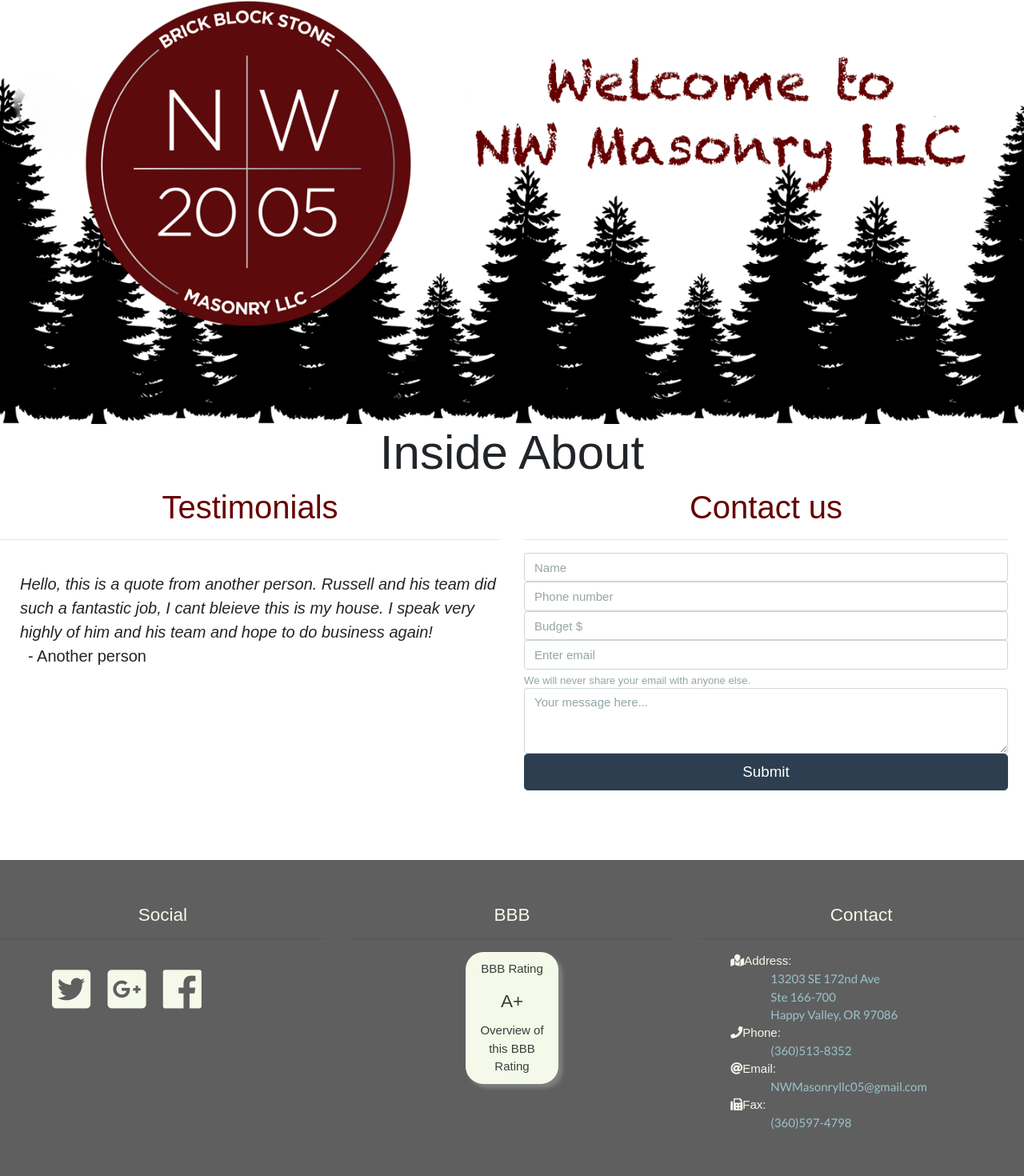
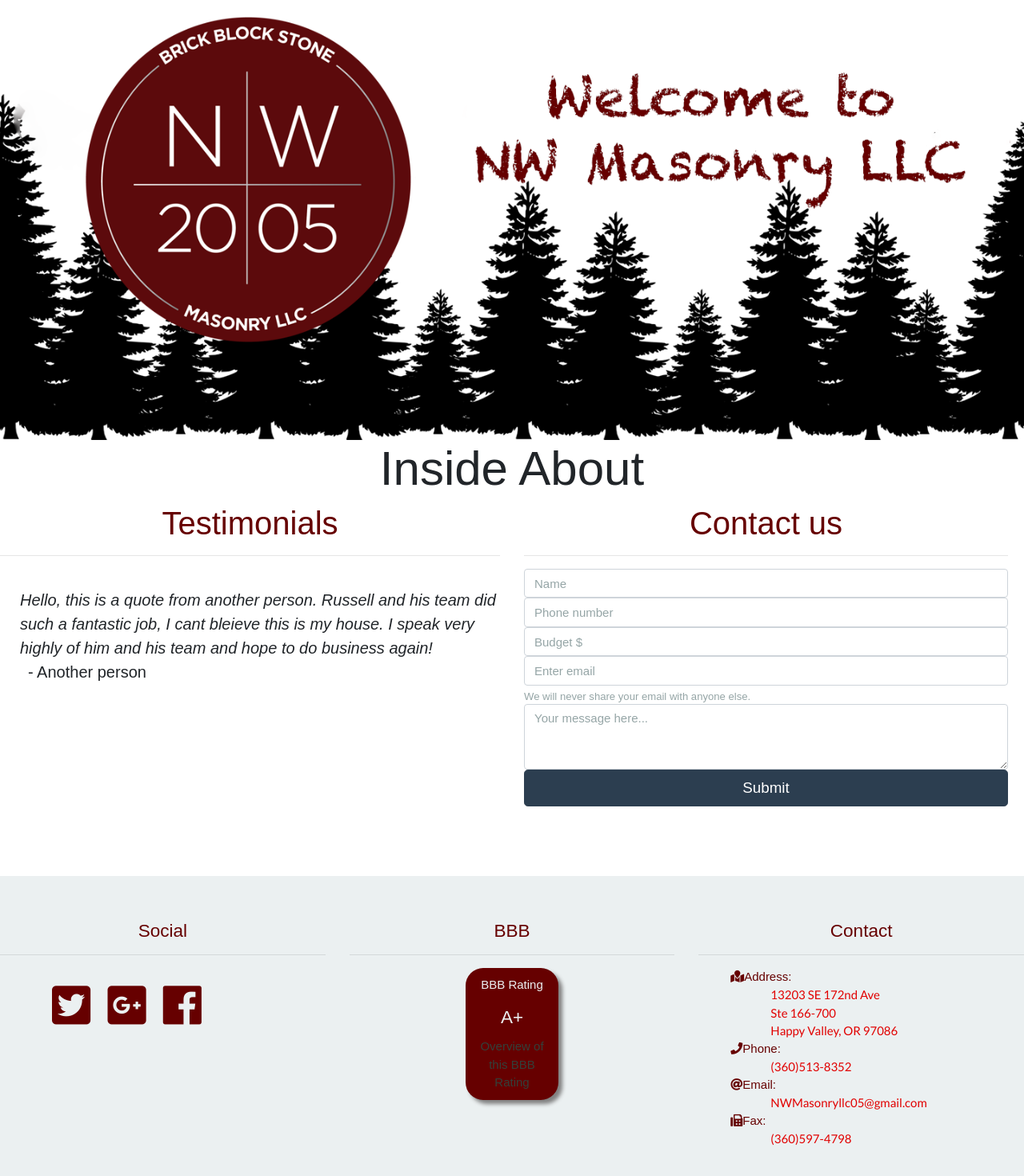
Before and after one commit to ashleynicole472/NWMasonry, a React (Create React App) app in the folder nwmasonry/: page / in a window 1280 px wide. Shown: the part 98-1568 px from the top of the page at 80% size. Built offline with nearby package versions, Linux system fonts and the light colour scheme.

Commit message:
Worked on adding company colors within the footer and navbar links

```diff
--- a/nwmasonry/src/Components/Footer/Footer.css
+++ b/nwmasonry/src/Components/Footer/Footer.css
@@ -1,8 +1,8 @@
 .footer-container {
     padding-top: 30px;
     padding-bottom: 50px;
-    background-color: #5f5f5f;
-    color: #F5F9E9;
+    background-color: #ebf0f1;
+    color: #660000;
 }
 
 .title-footer {
@@ -10,7 +10,7 @@
 }
 
 .bbb-rating {
-    background-color: #F5F9E9;
+    background-color: #660000;
     padding: 10px;
     border-radius: 22px;
     box-shadow: 5px 5px 5px grey;
@@ -22,7 +22,7 @@
 
 .li-indent-text {
     font-family: 'Lato', sans-serif !important;
-    color: #9BC4CB !important;
+    color: #e10000 !important;
     text-indent: 50px;
 }
 
@@ -32,7 +32,11 @@
 
 #rating-text {
     align-content: center;
-    color: #34403A !important;
+    color: #ebf0f1 !important;
+}
+
+#card-text {
+    color: #ebf0f1 !important;
 }
 
 .Social-icon {
--- a/nwmasonry/src/Components/WelcomeSign/WelcomeSign.css
+++ b/nwmasonry/src/Components/WelcomeSign/WelcomeSign.css
@@ -1,5 +1,5 @@
 .welcomeSign {
-    margin-top: 50px;
+    margin-top: 70px;
     height: auto;
     width: 100%;
 }
```
